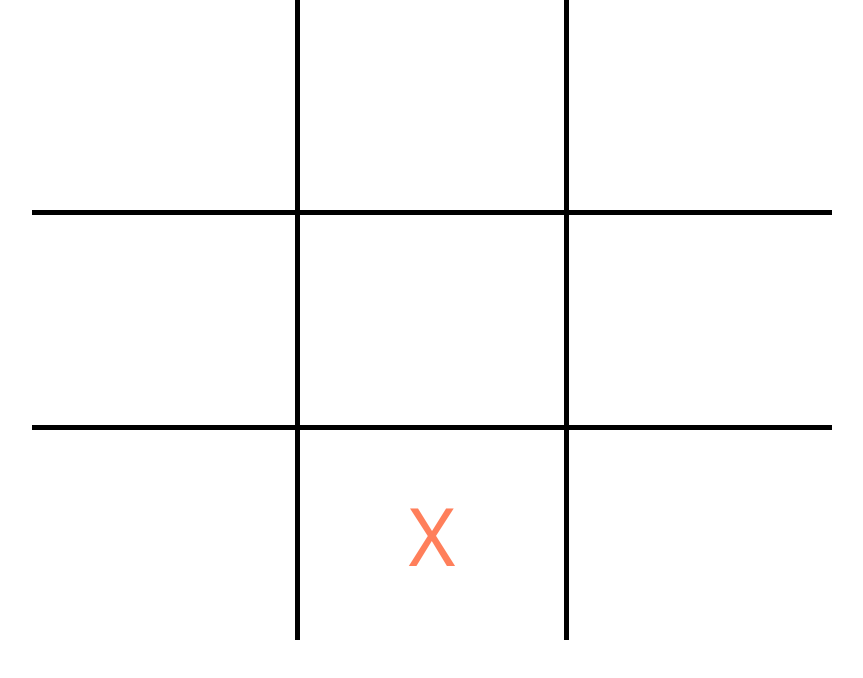
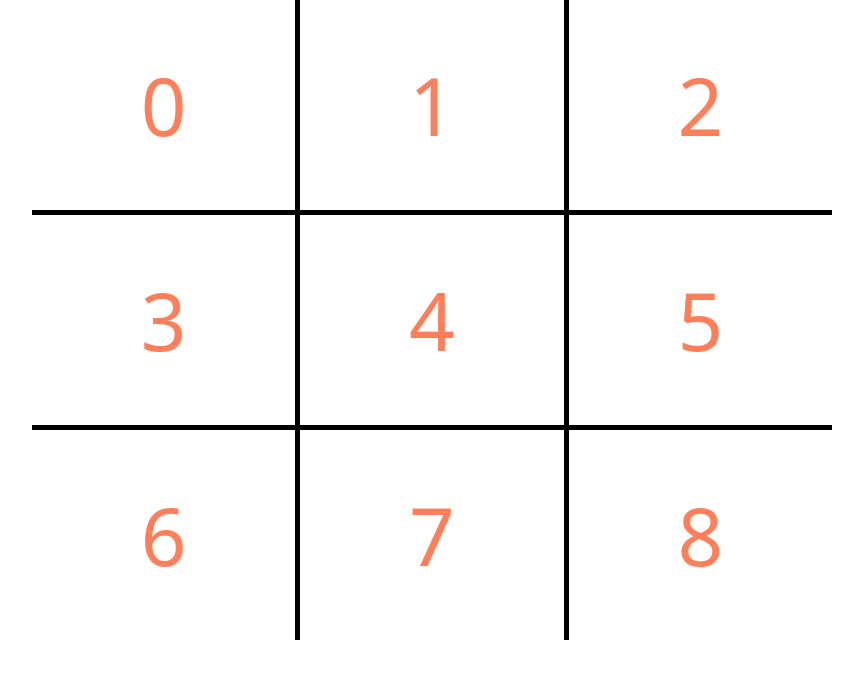
Before and after one commit to nsuguitan/odin-project-tictactoe, a plain HTML site: page index.html in a window 1280 px wide. Shown: the whole page, without its empty margins (208-1071 px from the left). Drawn offline with nearby package versions, Linux system fonts and the light colour scheme.

Commit message:
make button grid

```diff
--- a/index.html
+++ b/index.html
@@ -11,15 +11,15 @@
 <body>
     <div class="grid-container">
         <div class="grid">
-            <button class="child" Grid.Row="1" Grid.Column="0" HorizontalAlignment="Stretch"VerticalAlignment="Stretch" Content="1"></button>
-            <div class="child"></div>
-            <div class="child"></div>
-            <div class="child"></div>
-            <div class="child"></div>
-            <div class="child"></div>
-            <div class="child"></div>
-            <div class="child">X</div>
-            <div class="child"></div>
+            <button class="child" Grid.Row="1" Grid.Column="0" HorizontalAlignment="Stretch"VerticalAlignment="Stretch" id="0">0</button>
+            <button class="child" Grid.Row="1" Grid.Column="1" HorizontalAlignment="Stretch"VerticalAlignment="Stretch" id="1">1</button>
+            <button class="child" Grid.Row="1" Grid.Column="2" HorizontalAlignment="Stretch"VerticalAlignment="Stretch" id="2">2</button>
+            <button class="child" Grid.Row="2" Grid.Column="0" HorizontalAlignment="Stretch"VerticalAlignment="Stretch" id="3">3</button>
+            <button class="child" Grid.Row="2" Grid.Column="1" HorizontalAlignment="Stretch"VerticalAlignment="Stretch" id="4">4</button>
+            <button class="child" Grid.Row="2" Grid.Column="2" HorizontalAlignment="Stretch"VerticalAlignment="Stretch" id="5">5</button>
+            <button class="child" Grid.Row="3" Grid.Column="0" HorizontalAlignment="Stretch"VerticalAlignment="Stretch" id="6">6</button>
+            <button class="child" Grid.Row="3" Grid.Column="1" HorizontalAlignment="Stretch"VerticalAlignment="Stretch" id="7">7</button>
+            <button class="child" Grid.Row="3" Grid.Column="2" HorizontalAlignment="Stretch"VerticalAlignment="Stretch" id="8">8</button>
         </div>
     </div>
 </body>
```
